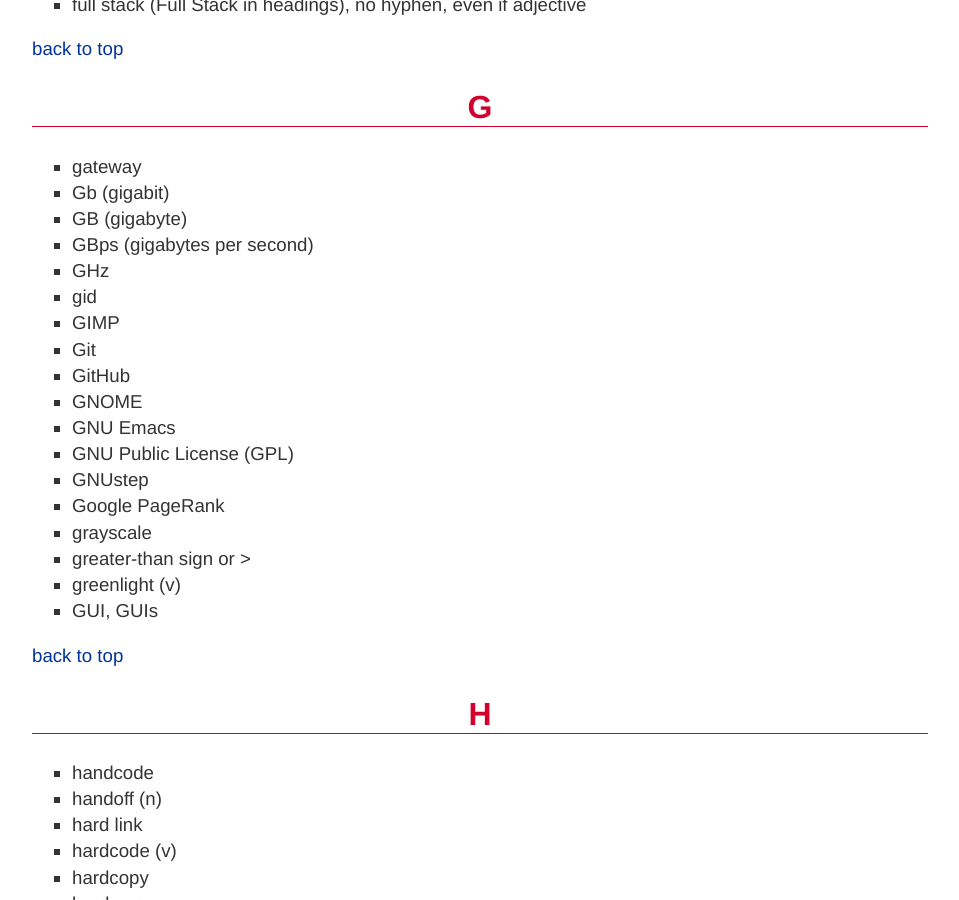
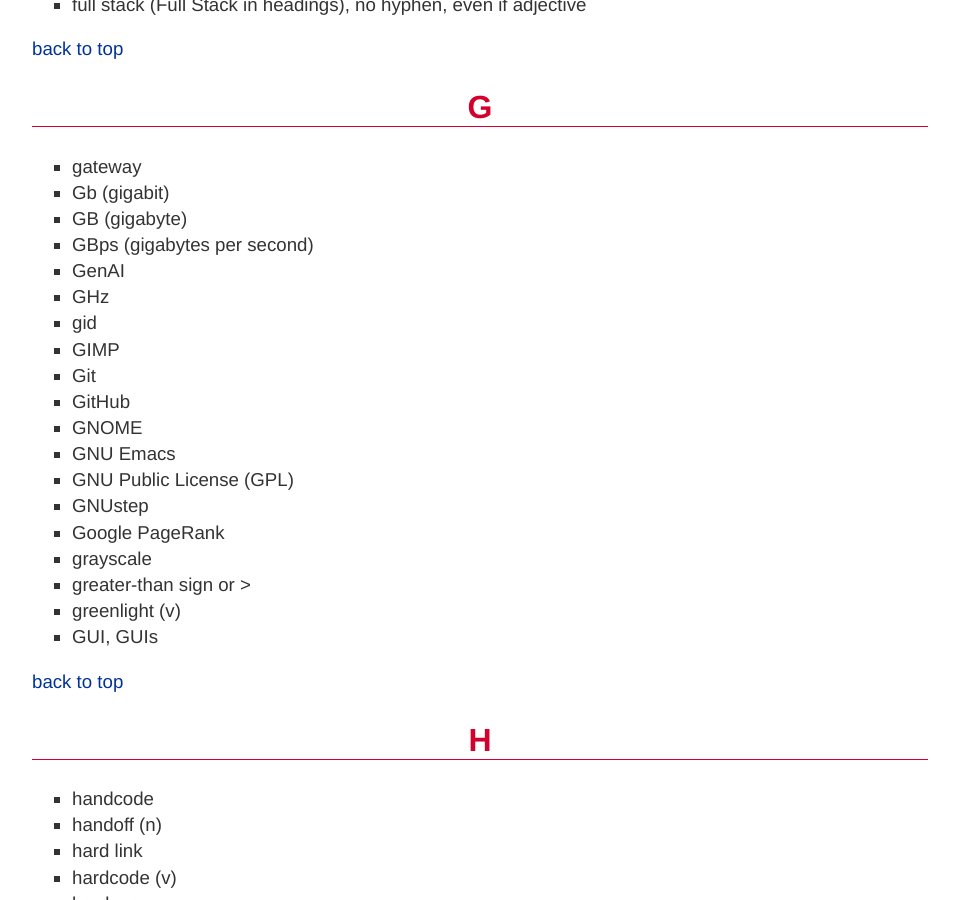
Before and after one commit to oreillymedia/production-resources, a Jekyll site: the page built from styleguide/index.md, in a window 1280 px wide and 900 px high, scrolled down 23699 px. Shown: the whole window, without its empty margins (160-1119 px from the left). Built offline with Jekyll 4.4.1, drawn with Linux system fonts in a browser that asks for light colours.

Commit message:
Adding GenAI to word list

```diff
--- a/styleguide/index.md
+++ b/styleguide/index.md
@@ -1054,6 +1054,7 @@
  <li>Gb (gigabit)</li>
  <li>GB (gigabyte)</li>
  <li>GBps (gigabytes per second)</li>
+ <li>GenAI</li>
  <li>GHz</li>
  <li>gid</li>
  <li>GIMP</li>
```
